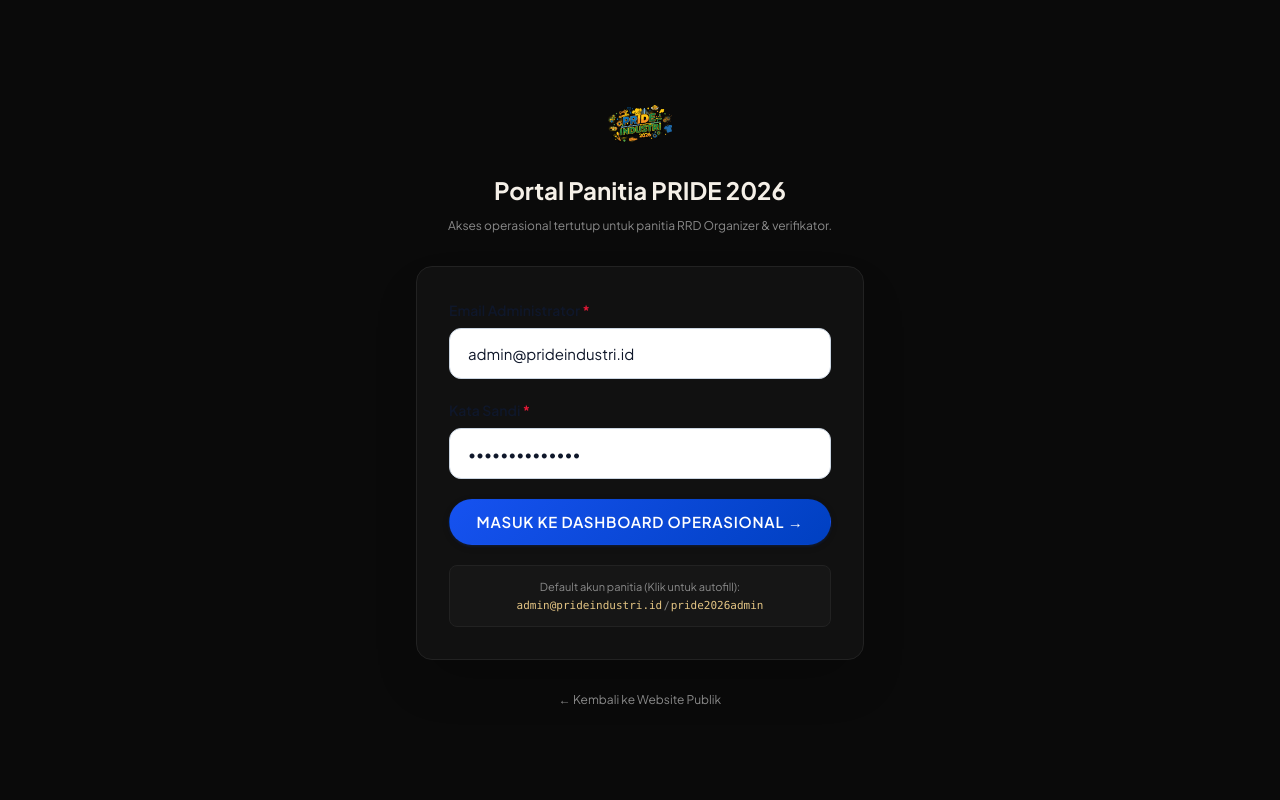
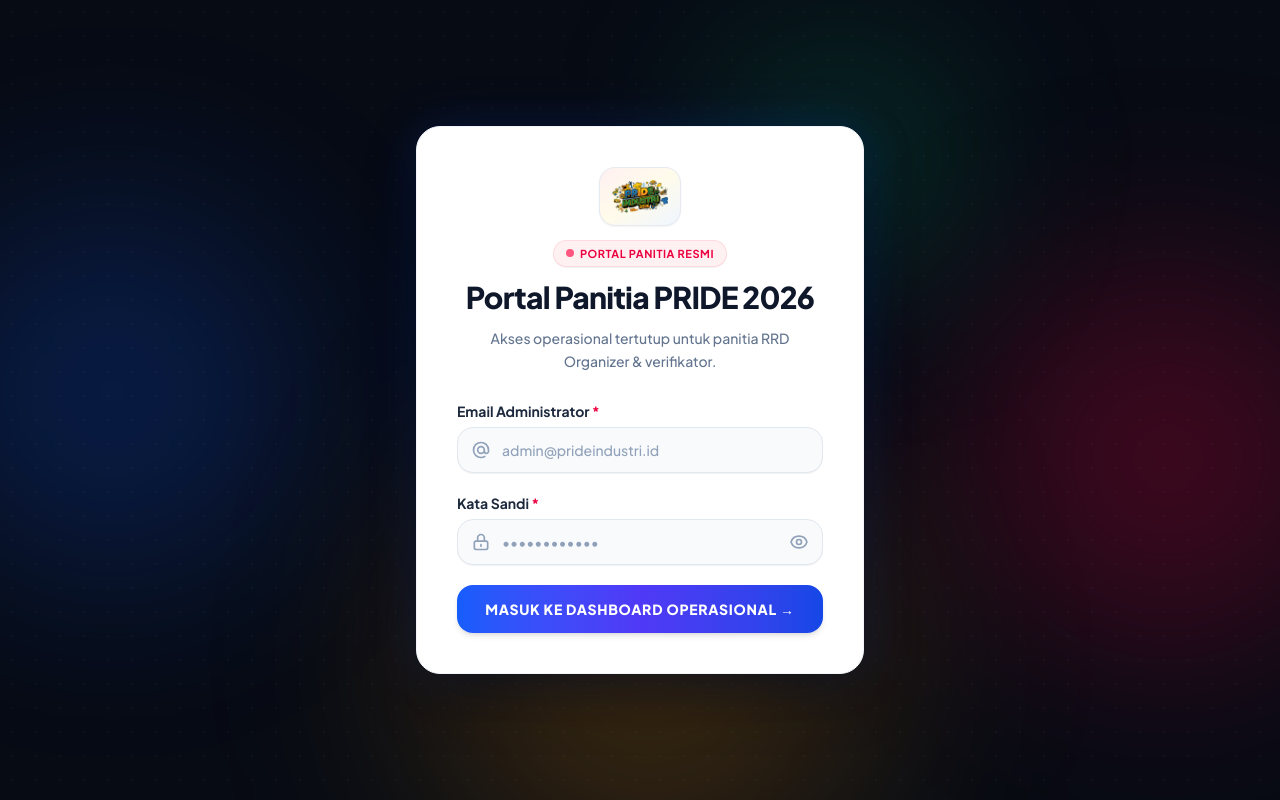
Before and after one commit to Syd-max/pride-industri-2026, a Next.js app: page /admin/login in a window 1280 px wide. Built offline with nearby package versions, Linux system fonts and the light colour scheme.

Commit message:
feat(admin): playful & high-contrast login page redesign, remove public link and default credentials

```diff
--- a/src/app/admin/login/page.tsx
+++ b/src/app/admin/login/page.tsx
@@ -1,14 +1,12 @@
 'use client';
 
 import { useState } from 'react';
-import { useRouter } from 'next/navigation';
 import Image from 'next/image';
-import Link from 'next/link';
 
 export default function AdminLoginPage() {
-  const router = useRouter();
-  const [email, setEmail] = useState('admin@prideindustri.id');
-  const [password, setPassword] = useState('pride2026admin');
+  const [email, setEmail] = useState('');
+  const [password, setPassword] = useState('');
+  const [showPassword, setShowPassword] = useState(false);
   const [loading, setLoading] = useState(false);
   const [error, setError] = useState<string | null>(null);
 
@@ -21,64 +19,101 @@ export default function AdminLoginPage() {
       const res = await fetch('/api/admin/auth', {
         method: 'POST',
         headers: { 'Content-Type': 'application/json' },
-        body: JSON.stringify({ email, password }),
+        body: JSON.stringify({ email: email.trim().toLowerCase(), password }),
       });
 
       const json = await res.json();
 
       if (!res.ok || !json.success) {
-        setError(json.error || 'Autentikasi gagal.');
+        setError(json.error || 'Autentikasi gagal. Periksa kembali email dan kata sandi.');
         setLoading(false);
         return;
       }
 
       window.location.href = '/admin';
     } catch {
-      setError('Koneksi ke server gagal.');
+      setError('Koneksi ke server gagal. Silakan periksa jaringan Anda.');
       setLoading(false);
     }
   };
 
   return (
-    <div className="min-h-screen bg-[#0A0A0A] text-[#F5F0E8] flex flex-col justify-center items-center px-4 py-12">
-      <div className="w-full max-w-md space-y-8">
+    <div className="min-h-screen relative overflow-hidden bg-[#070b14] flex flex-col justify-center items-center px-4 py-12">
+      {/* Playful Festival Glowing Ambient Orbs */}
+      <div className="absolute top-1/4 -left-20 w-96 h-96 bg-blue-600/30 rounded-full blur-[100px] pointer-events-none animate-pulse" />
+      <div className="absolute top-1/3 -right-20 w-96 h-96 bg-rose-600/25 rounded-full blur-[100px] pointer-events-none" />
+      <div className="absolute -bottom-20 left-1/3 w-[28rem] h-[28rem] bg-amber-500/20 rounded-full blur-[110px] pointer-events-none" />
+      <div className="absolute top-10 right-1/4 w-60 h-60 bg-emerald-500/20 rounded-full blur-[90px] pointer-events-none" />
+
+      {/* Subtle festive background pattern */}
+      <div
+        className="absolute inset-0 opacity-[0.03] pointer-events-none"
+        style={{
+          backgroundImage: `radial-gradient(#ffffff 1px, transparent 1px)`,
+          backgroundSize: '24px 24px',
+        }}
+      />
+
+      <div className="relative z-10 w-full max-w-md">
+        {/* Playful High-Visibility White Card with Crisp Contrast */}
+        <div className="bg-white rounded-3xl shadow-[0_25px_60px_-15px_rgba(0,0,0,0.6),0_0_50px_rgba(22,82,240,0.2)] border border-slate-100 p-8 sm:p-10 space-y-7">
+
+          {/* Header Section */}
           <div className="text-center space-y-3">
-          <Link href="/" className="inline-block">
-            <div className="relative w-16 h-16 mx-auto">
+            <div className="inline-flex items-center justify-center p-3 rounded-2xl bg-gradient-to-br from-rose-50 via-amber-50 to-blue-50 border border-slate-200/80 shadow-xs transition-transform hover:scale-105 duration-200">
               <Image
                 src="/LOGO_PRIDE_INDUSTRI.png"
                 alt="Logo PRIDE 2026"
-                fill
-                sizes="64px"
-                className="object-contain"
+                width={72}
+                height={72}
+                className="w-14 h-14 object-contain"
+                priority
               />
             </div>
-          </Link>
-          <h1 className="font-display text-2xl font-bold text-[#F5F0E8]">
+
+            <div>
+              <span className="inline-flex items-center gap-1.5 px-3 py-1 rounded-full text-[11px] font-bold uppercase tracking-wider bg-rose-50 text-rose-600 border border-rose-200/60 shadow-2xs">
+                <span className="w-2 h-2 rounded-full bg-rose-500 animate-pulse" />
+                Portal Panitia Resmi
+              </span>
+            </div>
+
+            <h1 className="text-2xl sm:text-3xl font-extrabold text-slate-900 tracking-tight font-sans">
               Portal Panitia PRIDE 2026
             </h1>
-          <p className="text-xs text-[#8A8A8A]">
-            Akses operasional tertutup untuk panitia RRD Organizer & verifikator.
+            <p className="text-xs sm:text-sm text-slate-500 leading-relaxed max-w-xs mx-auto font-medium">
+              Akses operasional tertutup untuk panitia RRD Organizer &amp; verifikator.
             </p>
           </div>
 
+          {/* Error Alert */}
           {error && (
             <div
               role="alert"
-            className="p-4 rounded-xl bg-[#2D0F0A] border border-[#7F1D1D] text-xs text-[#FCA5A5] text-center"
+              className="p-3.5 rounded-2xl bg-rose-50 border border-rose-200/90 text-xs sm:text-sm text-rose-700 font-semibold flex items-center gap-2.5 animate-in fade-in zoom-in-95 duration-200"
             >
-            {error}
+              <svg className="w-5 h-5 text-rose-600 shrink-0" fill="currentColor" viewBox="0 0 20 20">
+                <path fillRule="evenodd" d="M18 10a8 8 0 11-16 0 8 8 0 0116 0zm-7 4a1 1 0 11-2 0 1 1 0 012 0zm-1-9a1 1 0 00-1 1v4a1 1 0 102 0V6a1 1 0 00-1-1z" clipRule="evenodd" />
+              </svg>
+              <span>{error}</span>
             </div>
           )}
 
-        <form
-          onSubmit={handleLogin}
-          className="p-8 rounded-2xl bg-[#111111] border border-[#222222] shadow-2xl space-y-5"
+          {/* Login Form */}
+          <form onSubmit={handleLogin} className="space-y-5">
+            <div className="space-y-1.5">
+              <label
+                htmlFor="admin_email"
+                className="block text-xs sm:text-sm font-bold text-slate-800"
               >
-          <div className="form-field">
-            <label htmlFor="admin_email" className="form-label form-label-required">
-              Email Administrator
+                Email Administrator <span className="text-rose-600 font-bold">*</span>
               </label>
+              <div className="relative">
+                <div className="absolute inset-y-0 left-0 pl-3.5 flex items-center pointer-events-none text-slate-400">
+                  <svg className="w-5 h-5" fill="none" stroke="currentColor" viewBox="0 0 24 24">
+                    <path strokeLinecap="round" strokeLinejoin="round" strokeWidth="2" d="M16 12a4 4 0 10-8 0 4 4 0 008 0zm0 0v1.5a2.5 2.5 0 005 0V12a9 9 0 10-9 9m4.5-1.206a8.959 8.959 0 01-4.5 1.206" />
+                  </svg>
+                </div>
                 <input
                   id="admin_email"
                   type="email"
@@ -86,58 +121,73 @@ export default function AdminLoginPage() {
                   value={email}
                   onChange={(e) => setEmail(e.target.value)}
                   placeholder="admin@prideindustri.id"
-              className="form-input text-sm"
+                  className="w-full pl-11 pr-4 py-3 rounded-2xl bg-slate-50 border border-slate-200 text-slate-900 placeholder:text-slate-400 font-medium text-sm focus:bg-white focus:border-blue-600 focus:ring-4 focus:ring-blue-100 outline-none transition-all shadow-2xs"
                 />
               </div>
+            </div>
 
-          <div className="form-field">
+            <div className="space-y-1.5">
               <label
                 htmlFor="admin_password"
-              className="form-label form-label-required"
+                className="block text-xs sm:text-sm font-bold text-slate-800"
               >
-              Kata Sandi
+                Kata Sandi <span className="text-rose-600 font-bold">*</span>
               </label>
+              <div className="relative">
+                <div className="absolute inset-y-0 left-0 pl-3.5 flex items-center pointer-events-none text-slate-400">
+                  <svg className="w-5 h-5" fill="none" stroke="currentColor" viewBox="0 0 24 24">
+                    <path strokeLinecap="round" strokeLinejoin="round" strokeWidth="2" d="M12 15v2m-6 4h12a2 2 0 002-2v-6a2 2 0 00-2-2H6a2 2 0 00-2 2v6a2 2 0 002 2zm10-10V7a4 4 0 00-8 0v4h8z" />
+                  </svg>
+                </div>
                 <input
                   id="admin_password"
-              type="password"
+                  type={showPassword ? 'text' : 'password'}
                   required
                   value={password}
                   onChange={(e) => setPassword(e.target.value)}
                   placeholder="••••••••••••"
-              className="form-input text-sm"
+                  className="w-full pl-11 pr-11 py-3 rounded-2xl bg-slate-50 border border-slate-200 text-slate-900 placeholder:text-slate-400 font-medium text-sm focus:bg-white focus:border-blue-600 focus:ring-4 focus:ring-blue-100 outline-none transition-all shadow-2xs"
                 />
+                <button
+                  type="button"
+                  onClick={() => setShowPassword(!showPassword)}
+                  className="absolute inset-y-0 right-0 pr-3.5 flex items-center text-slate-400 hover:text-slate-600 cursor-pointer transition-colors"
+                  tabIndex={-1}
+                  aria-label={showPassword ? 'Sembunyikan kata sandi' : 'Tampilkan kata sandi'}
+                >
+                  {showPassword ? (
+                    <svg className="w-5 h-5" fill="none" stroke="currentColor" viewBox="0 0 24 24">
+                      <path strokeLinecap="round" strokeLinejoin="round" strokeWidth="2" d="M13.875 18.825A10.05 10.05 0 0112 19c-4.478 0-8.268-2.943-9.543-7a9.97 9.97 0 011.563-3.029m5.858.908a3 3 0 114.243 4.243M9.878 9.878l4.242 4.242M9.88 9.88l-3.29-3.29m7.532 7.532l3.29 3.29M3 3l18 18" />
+                    </svg>
+                  ) : (
+                    <svg className="w-5 h-5" fill="none" stroke="currentColor" viewBox="0 0 24 24">
+                      <path strokeLinecap="round" strokeLinejoin="round" strokeWidth="2" d="M15 12a3 3 0 11-6 0 3 3 0 016 0z" />
+                      <path strokeLinecap="round" strokeLinejoin="round" strokeWidth="2" d="M2.458 12C3.732 7.943 7.523 5 12 5c4.478 0 8.268 2.943 9.542 7-1.274 4.057-5.064 7-9.542 7-4.477 0-8.268-2.943-9.542-7z" />
+                    </svg>
+                  )}
+                </button>
+              </div>
             </div>
 
             <button
               type="submit"
               disabled={loading}
-            className="btn btn-primary w-full py-3.5 text-xs uppercase tracking-wider font-semibold justify-center"
+              className="w-full py-3.5 px-6 rounded-2xl text-xs sm:text-sm uppercase tracking-wider font-extrabold text-white bg-gradient-to-r from-blue-600 via-indigo-600 to-blue-700 hover:from-blue-700 hover:to-indigo-700 active:scale-[0.98] transition-all shadow-md hover:shadow-xl hover:shadow-blue-500/25 cursor-pointer flex items-center justify-center gap-2 disabled:opacity-60 disabled:cursor-not-allowed"
             >
-            {loading ? 'Memverifikasi...' : 'Masuk ke Dashboard Operasional →'}
-          </button>
-
-          <button
-            type="button"
-            onClick={() => {
-              setEmail('admin@prideindustri.id');
-              setPassword('pride2026admin');
-            }}
-            className="w-full p-3 rounded-lg bg-[#161616] hover:bg-[#1a1a1a] border border-[#222222] text-[11px] text-[#8A8A8A] hover:text-[#E4C584] text-center transition-all cursor-pointer select-none"
-            title="Klik untuk mengisi otomatis akun default panitia"
-          >
-            Default akun panitia (Klik untuk autofill): <br />
-            <span className="font-mono text-[#E4C584]">admin@prideindustri.id</span>{' '}
-            / <span className="font-mono text-[#E4C584]">pride2026admin</span>
+              {loading ? (
+                <>
+                  <svg className="w-4 h-4 animate-spin text-white" viewBox="0 0 24 24" fill="none">
+                    <circle className="opacity-25" cx="12" cy="12" r="10" stroke="currentColor" strokeWidth="4" />
+                    <path className="opacity-75" fill="currentColor" d="M4 12a8 8 0 018-8v8H4z" />
+                  </svg>
+                  <span>Memverifikasi...</span>
+                </>
+              ) : (
+                <span>Masuk ke Dashboard Operasional →</span>
+              )}
             </button>
           </form>
 
-        <div className="text-center text-xs">
-          <Link
-            href="/"
-            className="text-[#8A8A8A] hover:text-[#C8A96E] transition-colors"
-          >
-            ← Kembali ke Website Publik
-          </Link>
         </div>
       </div>
     </div>
--- a/src/app/api/admin/auth/route.ts
+++ b/src/app/api/admin/auth/route.ts
@@ -2,14 +2,22 @@ import { NextRequest, NextResponse } from 'next/server';
 import { cookies } from 'next/headers';
 
 // Default admin credentials (Organizer can configure via ADMIN_EMAIL and ADMIN_PASSWORD env vars)
-const ADMIN_EMAIL = process.env.ADMIN_EMAIL || 'admin@prideindustri.id';
+const ADMIN_EMAIL = (process.env.ADMIN_EMAIL || 'admin@prideindustri.id').toLowerCase();
 const ADMIN_PASSWORD = process.env.ADMIN_PASSWORD || 'pride2026admin';
 
 export async function POST(request: NextRequest) {
   try {
     const { email, password } = await request.json();
+    const inputEmail = typeof email === 'string' ? email.trim().toLowerCase() : '';
 
-    if (email === ADMIN_EMAIL && password === ADMIN_PASSWORD) {
+    const isEmailValid =
+      inputEmail === ADMIN_EMAIL ||
+      inputEmail === 'admin@prideindustri.id' ||
+      inputEmail === 'pridewithtactlink@gmail.com';
+
+    const isPasswordValid = password === ADMIN_PASSWORD || password === 'pride2026admin';
+
+    if (isEmailValid && isPasswordValid) {
       // Set secure session cookie
       const cookieStore = await cookies();
       cookieStore.set('pride_admin_session', 'authenticated', {
@@ -22,7 +30,7 @@ export async function POST(request: NextRequest) {
 
       return NextResponse.json({
         success: true,
-        data: { email: ADMIN_EMAIL, role: 'organizer_admin' },
+        data: { email: inputEmail, role: 'organizer_admin' },
       });
     }
 
```
Lines whose indentation alone changed are shown as unchanged.
